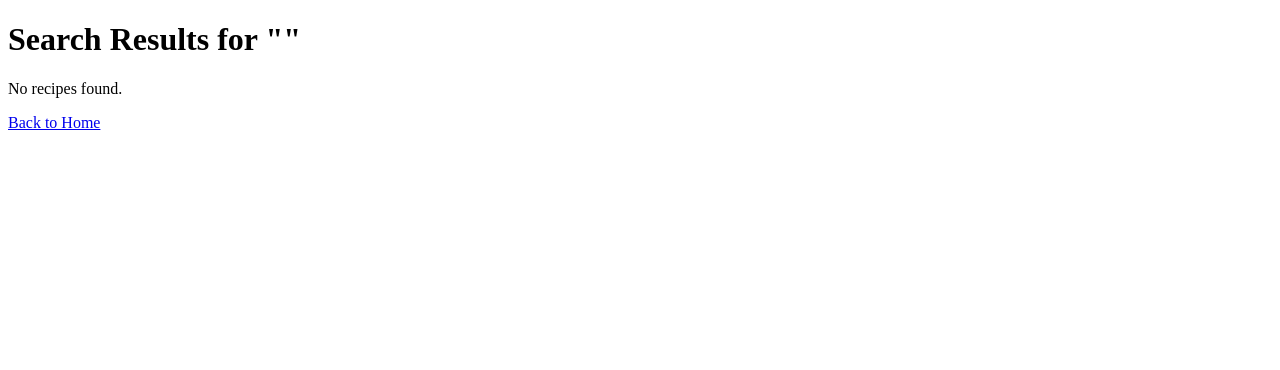
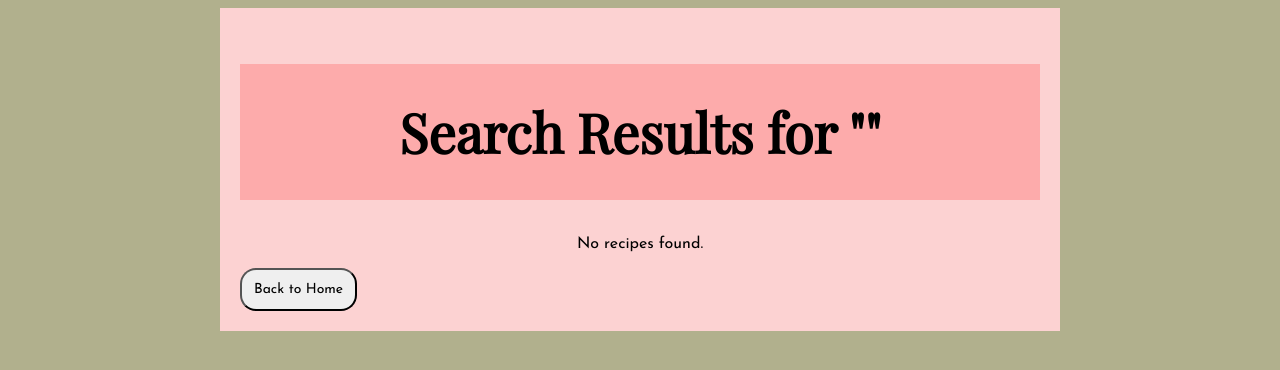
Before and after one commit to software-students-spring2024/2-web-app-exercise-cyh, a Flask app: page /search in a window 1280 px wide. Shown: the top 370 px of the page. Run offline with Flask 2, Linux system fonts and the light colour scheme; data that the repository does not hold is empty.

Commit message:
Added CSS files for recipe details and search results pages.

```diff
--- /dev/null
+++ b/static/css/search.css
@@ -0,0 +1,56 @@
+.container {
+    max-width: 800px;
+    margin: auto;
+    background: rgb(252, 210, 210);
+    padding: 20px;
+}
+
+body {
+    background: rgb(177, 176, 141);
+}
+
+h1 {
+    text-align: center;
+    font-family: Playfair Display;
+    font-size: 54px;
+    background-color:rgb(253, 171, 171);
+    padding: 32px;
+}
+
+h2 {
+    text-align: center;
+    font-family: Josefin Sans;
+    padding: 16px;
+    border-radius: 12px;
+    background-image: linear-gradient(rgb(255, 255, 255), rgb(225, 224, 224));
+}
+
+button, p {
+    text-align: center;
+    font-family: Josefin Sans;
+}
+
+button {
+    border-radius: 16px;
+    transition-duration: 0.5s;
+    padding: 12px;
+    font-size: 14px;
+
+}
+
+button:hover {
+    background-color: yellowgreen;
+    box-shadow: 0 8px 16px 0 rgba(0,0,0,0.2), 0 6px 20px 0 rgba(0,0,0,0.19);
+}
+
+.list-group {
+    font-size: 32px;
+}
+
+.list-group-item {
+    text-align: center;
+    /* background-color: rgb(240, 237, 237); */
+    padding: 16px;
+    border-radius: 12px;
+    background-image: linear-gradient(rgb(255, 255, 255), rgb(225, 224, 224))
+}
--- a/templates/search_results.html
+++ b/templates/search_results.html
@@ -3,8 +3,13 @@
 <head>
     <meta charset="UTF-8">
     <title>Search Results</title>
+    <link href="../static/css/search.css" rel="stylesheet">
+    <link rel="stylesheet" href="https://fonts.googleapis.com/css?family=Playfair+Display">
+    <link rel="stylesheet" href="https://fonts.googleapis.com/css?family=Josefin+Sans">
+    <link rel="stylesheet" href="https://fonts.googleapis.com/css?family=Sarabun">
 </head>
 <body>
+    <div class="container mt-5">
         <h1>Search Results for "{{ query }}"</h1>
         {% for recipe in recipes %}
         <div>
@@ -13,6 +18,7 @@
         {% else %}
         <p>No recipes found.</p>
         {% endfor %}
-    <a href="/">Back to Home</a>
+        <button href="/">Back to Home</button>
+    </div>
 </body>
 </html>
```
Also changed, not shown: static/css/recipe.css (added, +41 -0 lines), templates/recipe_detail.html (+6 -3 lines). Lines whose indentation alone changed are shown as unchanged.
